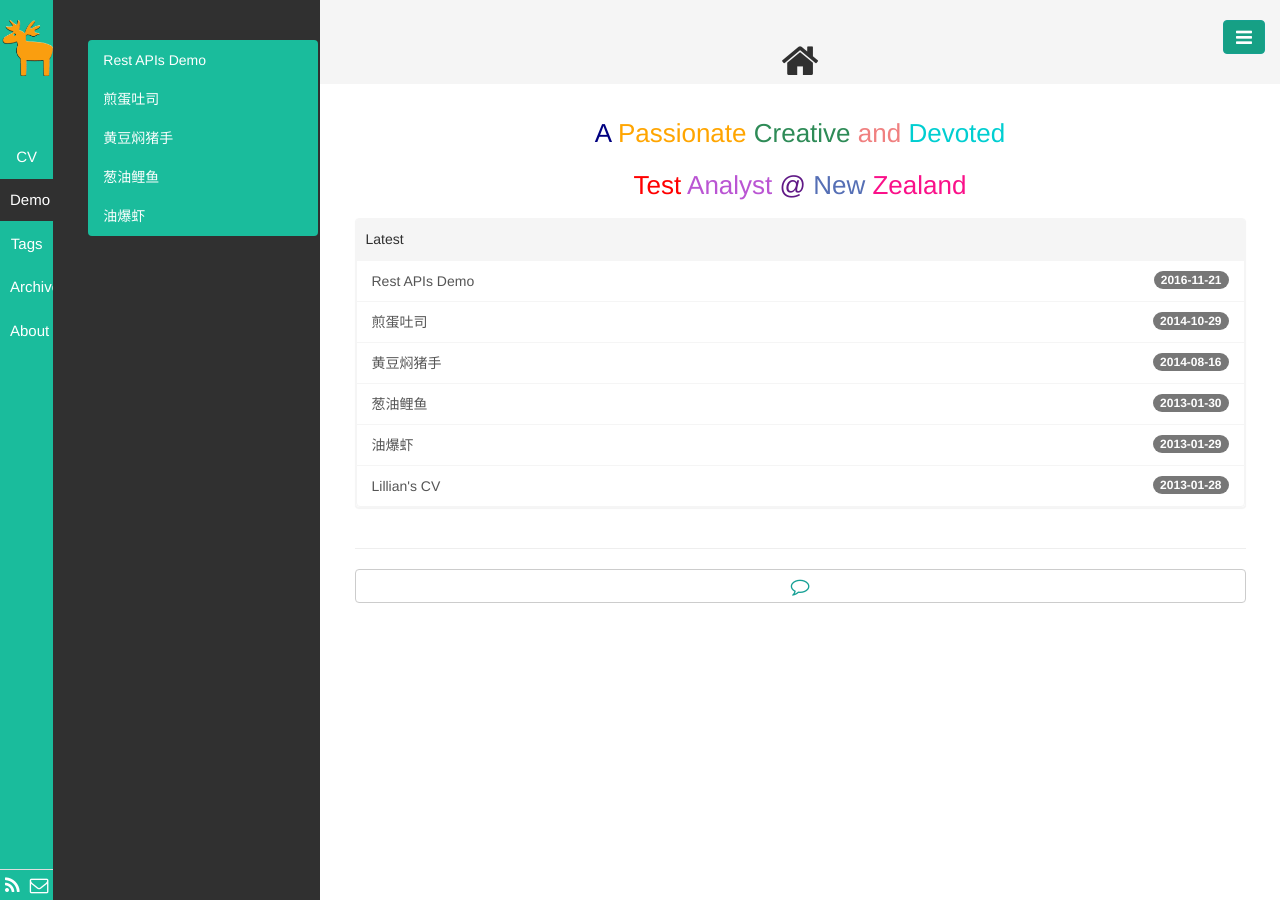
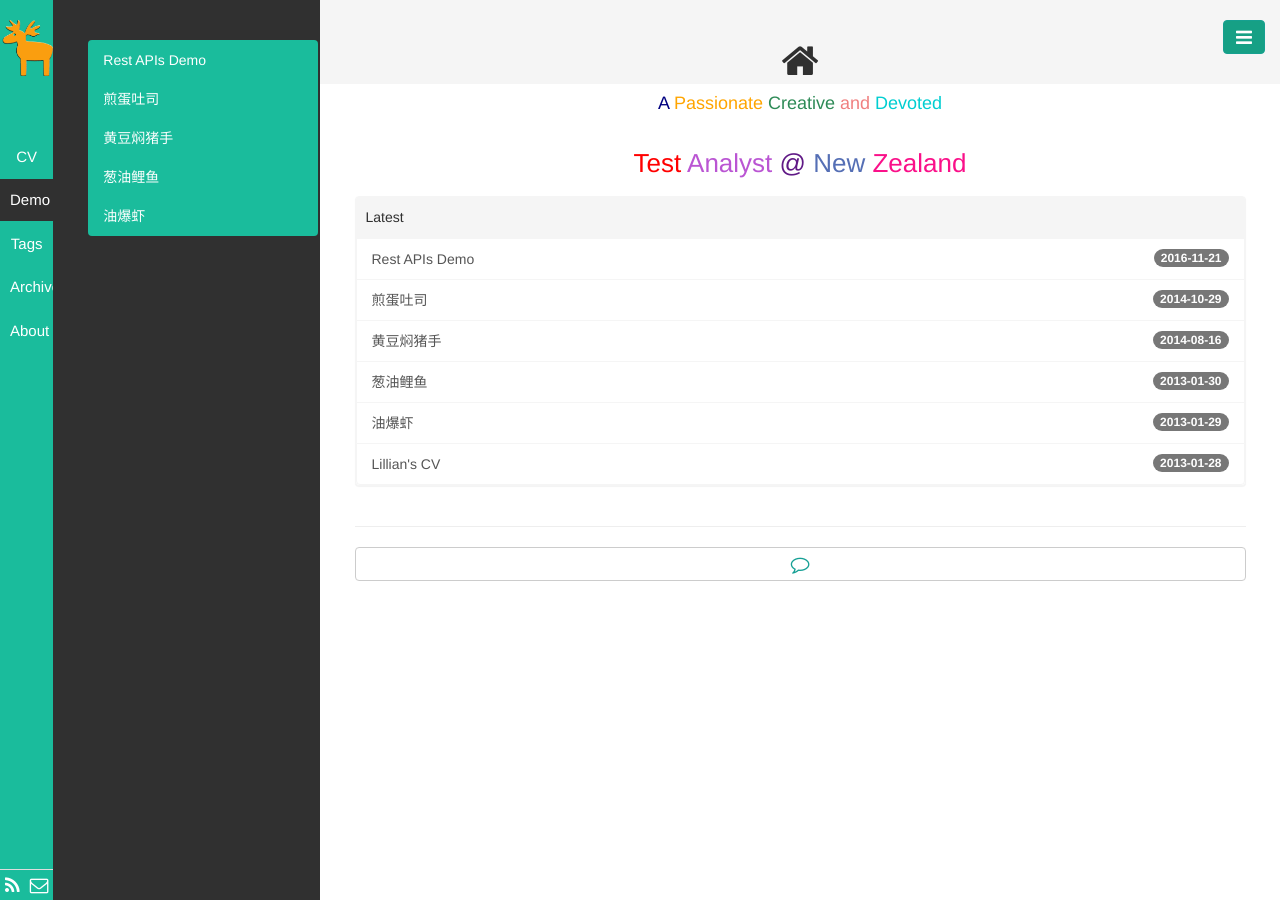
Before and after one commit to lilliancheng2012/lilliancheng2012.github.io, a Jekyll site: the page built from index.html, in a window 1280 px wide. Built offline with Jekyll 4.4.1, drawn with Linux system fonts in a browser that asks for light colours; Markdown is read by kramdown in place of the engine named in the settings; the list of posts is cut into pages by our own code.

Commit message:
change title to h4

```diff
--- a/index.html
+++ b/index.html
@@ -4,12 +4,15 @@ title: <i class="fa fa-home fa-lg"></i>
 titlename: 首页
 ---
 <!--<br>-->
-<center><h3>
+<center>
+<h4>
 <font color="#000080">A </font><font color="#FFA500">Passionate </font><font color="#2E8B57">Creative </font><font color="#F08080">and </font><font color="#00CED1">Devoted</font>
-<br/>
+</h4>
+<h3>
 <font color="red">Test </font><font color="#BA55D3">Analyst </font><font color="#601986">@ </font><font color="#556fb5">New </font><font color="#fa1089">Zealand</font>
+</h3>
 <!--<font color="#638c0b">有</font><font color="#e00089">一</font><font color="#0a1089">寸</font><font color="#f0c089">的</font><font color="#00c380">欢</font><font color="#cc1089">喜</font>-->
-</h3></center>
+</center>
 <div class="row">
   <div class="col-md-12">
     <div class="panel panel-primary">
```
